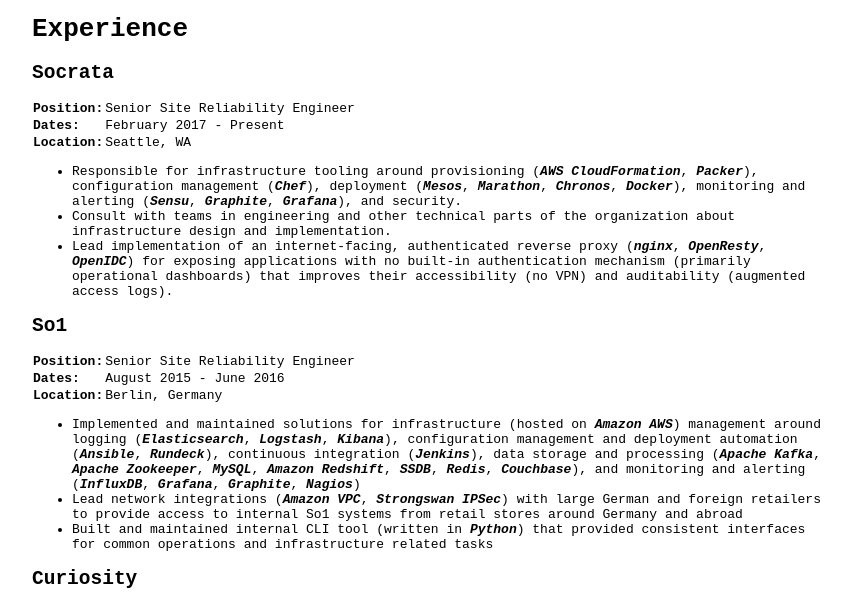
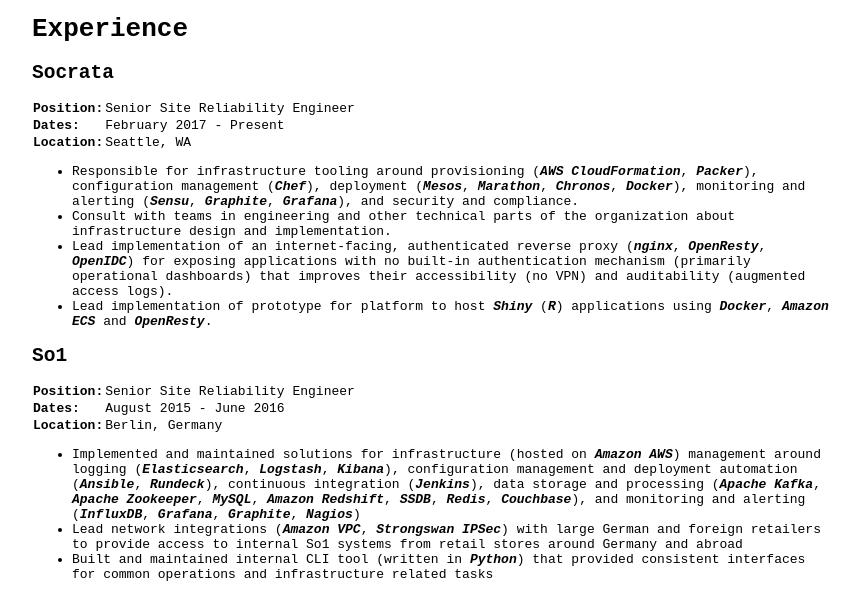
Before and after one commit to 198d/cv, a plain HTML site: page index.html in a window 1280 px wide. Shown: the part 119-714 px from the top of the page, without its empty margins (208-1068 px from the left). Drawn offline with Linux system fonts and the light colour scheme.

Commit message:
More Socrata experience notes

```diff
--- a/index.html
+++ b/index.html
@@ -2,7 +2,7 @@
 <html>
 <head>
 <meta http-equiv="Content-Type" content="text/html; charset=utf-8" />
-<meta name="generator" content="Docutils 0.13.1: http://docutils.sourceforge.net/" />
+<meta name="generator" content="Docutils 0.14: http://docutils.sourceforge.net/" />
 <title>John MacKenzie</title>
 <style type="text/css">
 
@@ -82,13 +82,15 @@
 <li>Responsible for infrastructure tooling around provisioning
 (<em>AWS CloudFormation</em>, <em>Packer</em>), configuration management (<em>Chef</em>),
 deployment (<em>Mesos</em>, <em>Marathon</em>, <em>Chronos</em>, <em>Docker</em>), monitoring and
-alerting (<em>Sensu</em>, <em>Graphite</em>, <em>Grafana</em>), and security.</li>
+alerting (<em>Sensu</em>, <em>Graphite</em>, <em>Grafana</em>), and security and compliance.</li>
 <li>Consult with teams in engineering and other technical parts of the
 organization about infrastructure design and implementation.</li>
 <li>Lead implementation of an internet-facing, authenticated reverse proxy
 (<em>nginx</em>, <em>OpenResty</em>, <em>OpenIDC</em>) for exposing applications with no built-in
 authentication mechanism (primarily operational dashboards) that improves
 their accessibility (no VPN) and auditability (augmented access logs).</li>
+<li>Lead implementation of prototype for platform to host <em>Shiny</em> (<em>R</em>)
+applications using <em>Docker</em>, <em>Amazon ECS</em> and <em>OpenResty</em>.</li>
 </ul>
 </div>
 <div class="section" id="so1">
```
